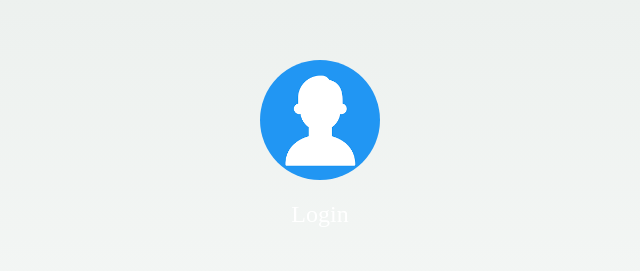
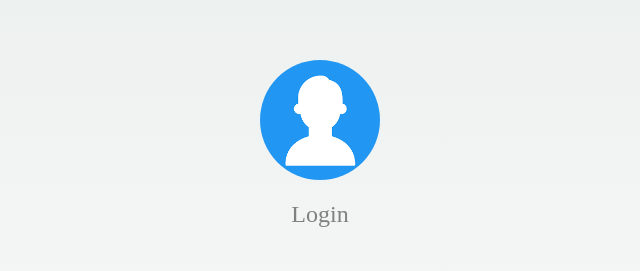
Before and after one commit to andersonrogelio/obligatorio_jap, a plain HTML site: page index.html in a window 1280 px wide. Shown: the part 145-416 px from the top of the page, 320-960 px from the left. Drawn offline with Linux system fonts and the light colour scheme; a web font is replaced by a local one.

Commit message:
Actualizaciones de estilo

```diff
--- a/css/main.css
+++ b/css/main.css
@@ -215,7 +215,7 @@ iframe {
 .login100-form-title {
   font-family: Montserrat-ExtraBold;
   font-size: 24px;
-  color: #fff;
+  color:gray;
   line-height: 1.2;
   text-align: center;
 
```
